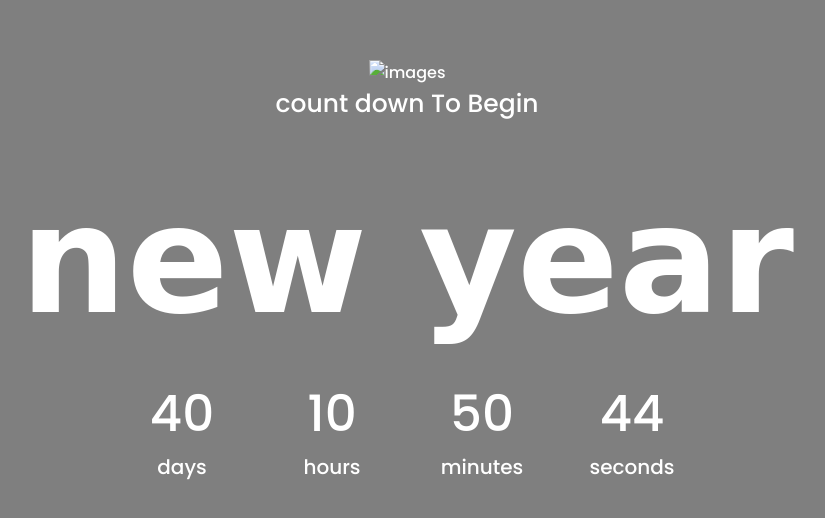
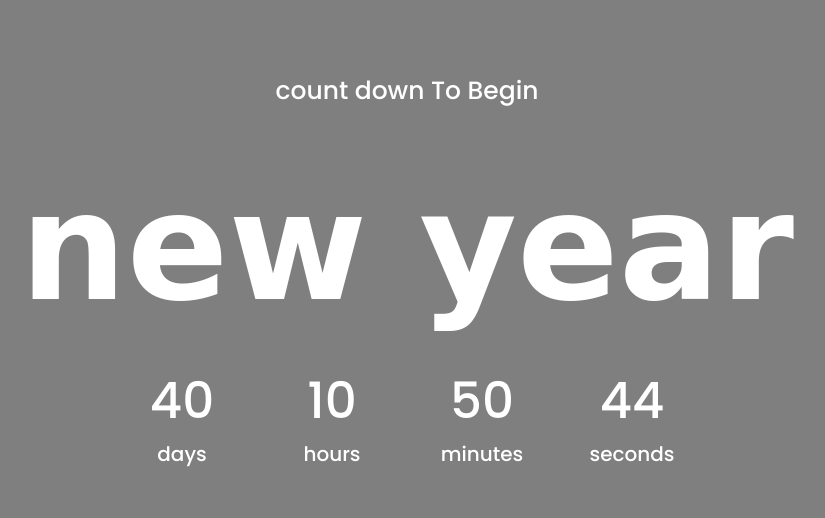
Before and after one commit to Mathibala/Time-Clock, a plain HTML site: page index.html in a window 1280 px wide. Shown: the part 132-650 px from the top of the page, without its empty margins (233-1058 px from the left). Drawn offline with Linux system fonts and the light colour scheme; a web font is replaced by a local one.

Commit message:
Fix HTML formatting and structure

```diff
--- a/index.html
+++ b/index.html
@@ -8,7 +8,6 @@
     <link rel="stylesheet" href="style.css">
 </head>
 <body>
-   <img src="img.jpeg" alt="images">
     <p>count down To Begin </p>
     <h2 class="newyear">new year</h2>
     <div class="counter">
```
